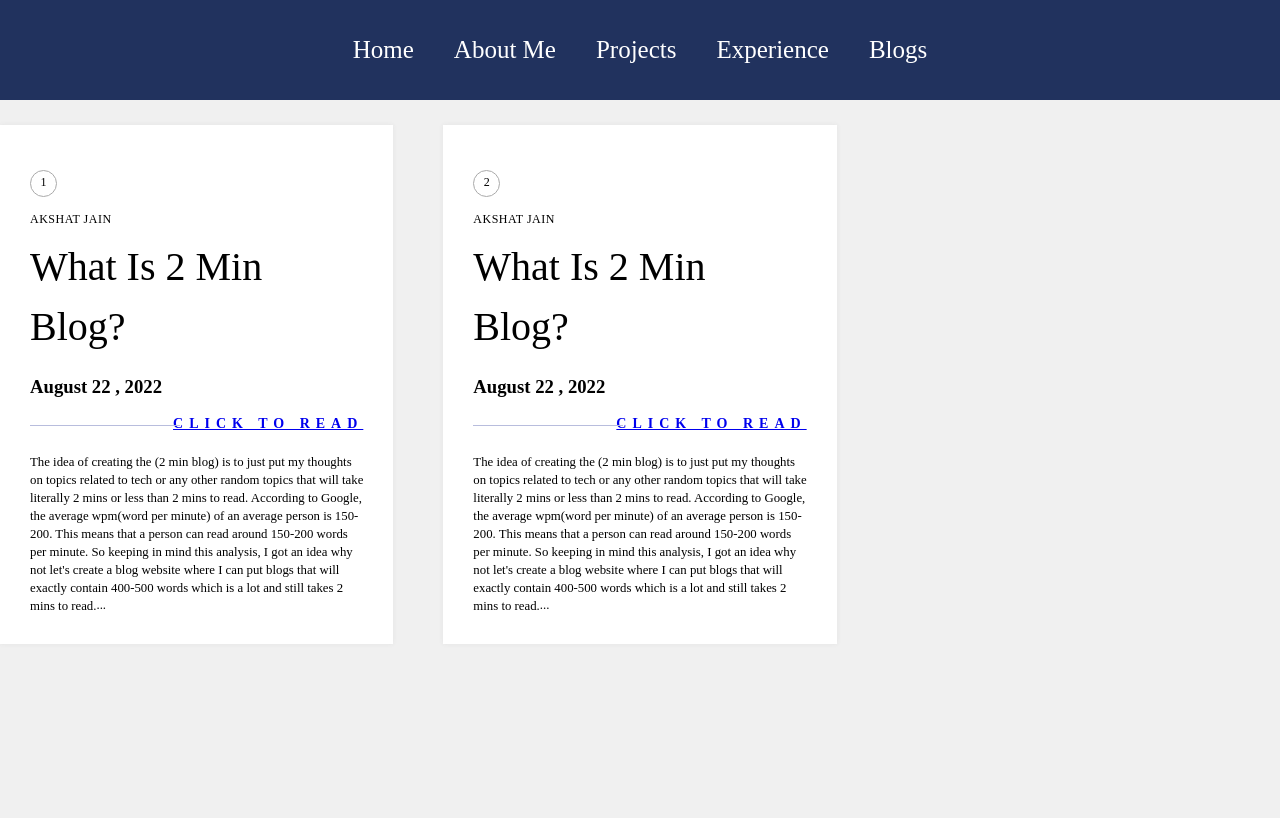
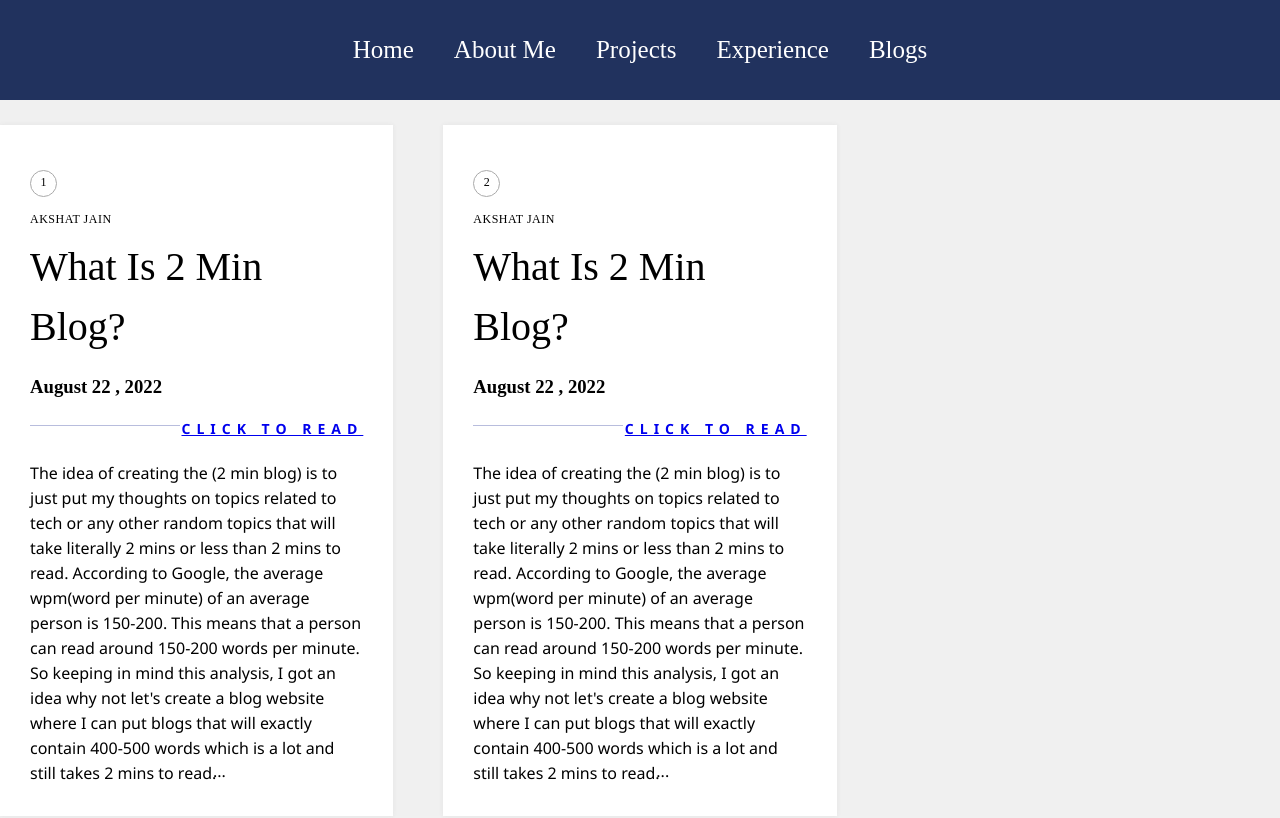
Before and after one commit to Akshat2Jain/Portfolio_Reactjs, a React (Create React App) app: page /Blogs in a window 1280 px wide. Shown: the top 818 px of the page. Built offline with nearby package versions, Linux system fonts and the light colour scheme.

Commit message:
added some styles

```diff
--- a/src/styles.css/BlogStyles.css
+++ b/src/styles.css/BlogStyles.css
@@ -69,7 +69,9 @@
     max-height: 50px;
     overflow: hidden;
     padding-right: 0.6rem;
-    font-size: 0.8rem;
+    line-height: 25px;
+    font-size: 1rem;
+    font-family: 'Segoe UI', Tahoma, Geneva, Verdana, sans-serif;
 
   }
   .card-description::before{
```
